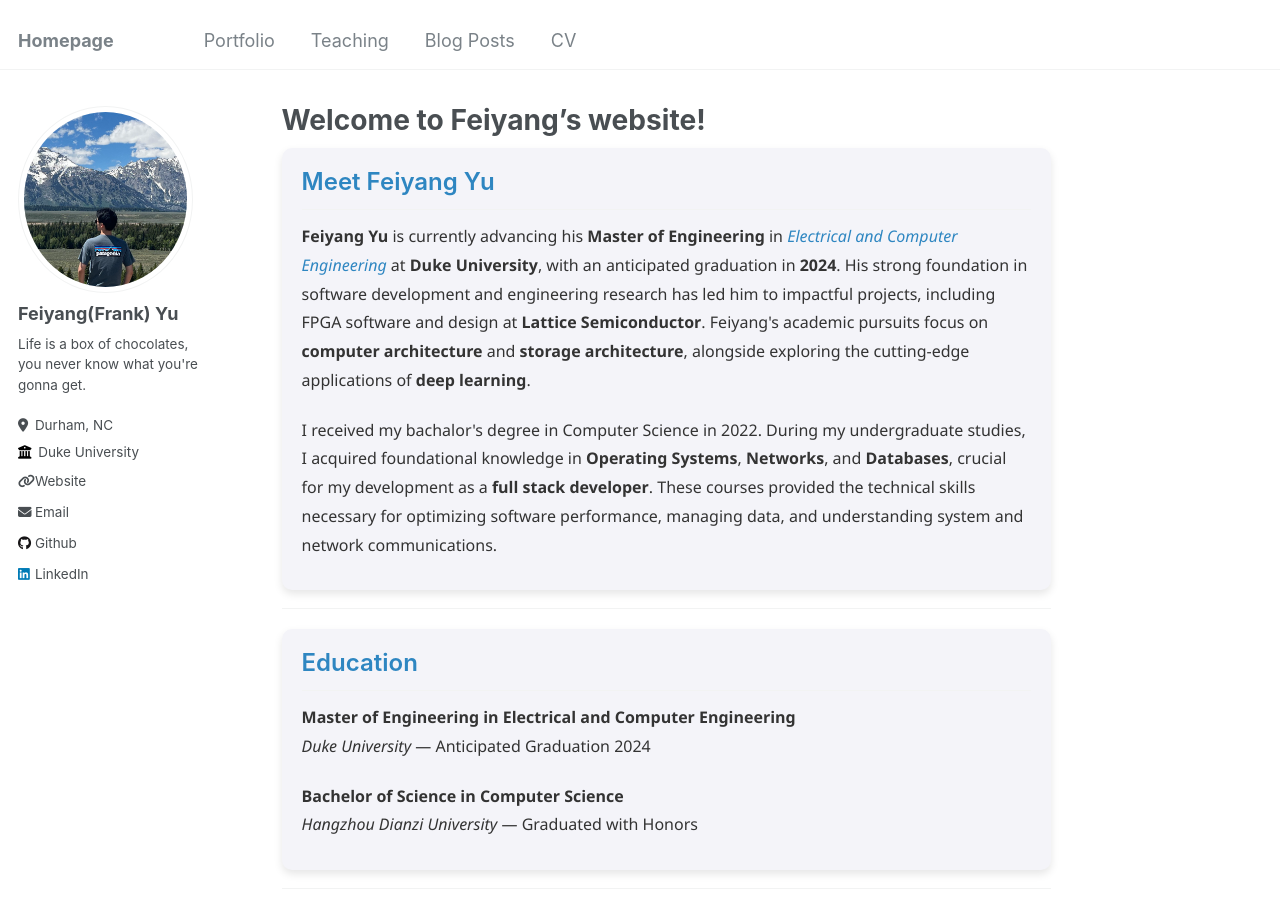
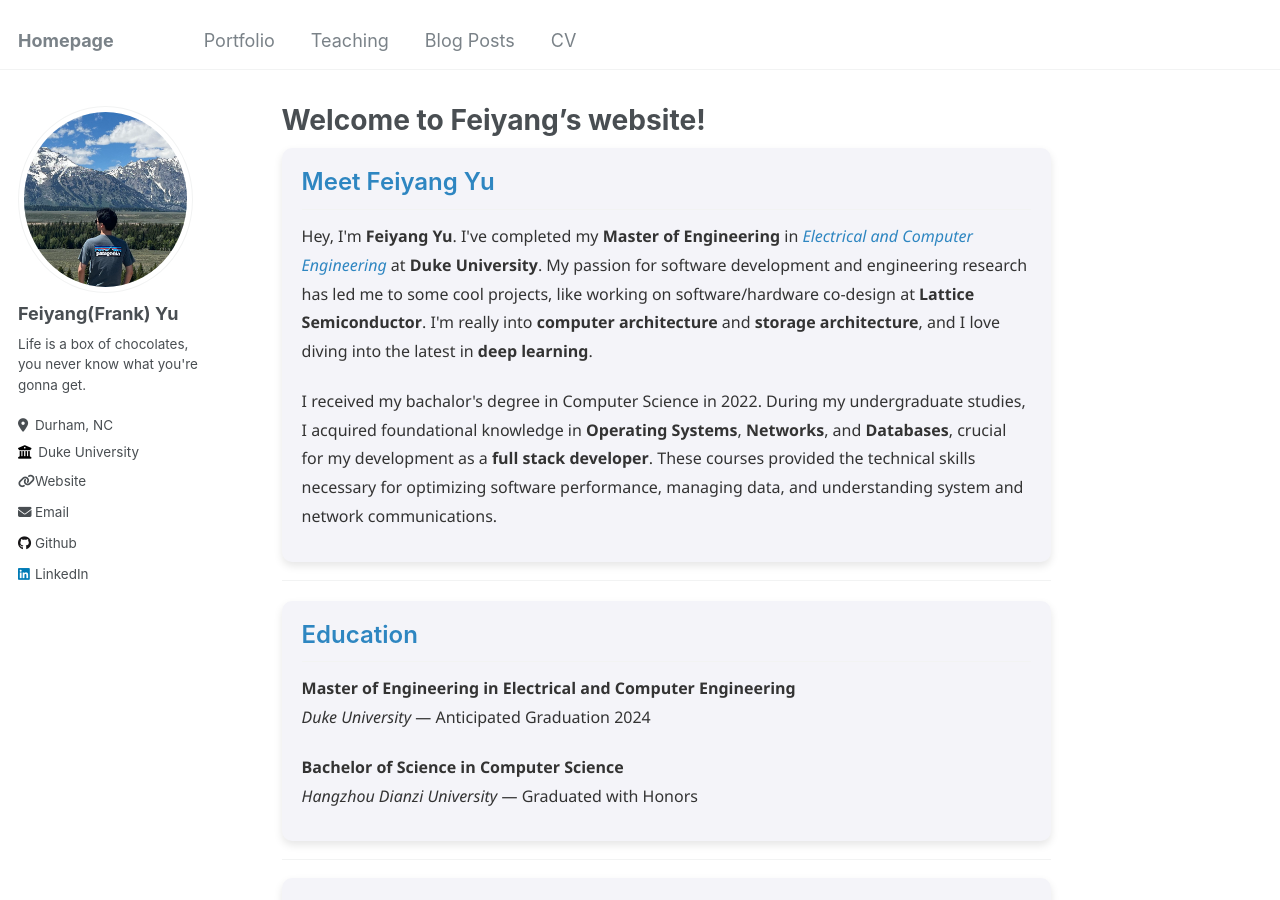
Before and after one commit to Gofeiyang/Gofeiyang.github.io, a Jekyll site: the page built from _pages/about.md, in a window 1280 px wide and 900 px high. Built offline with Jekyll 4.4.1, drawn with Linux system fonts in a browser that asks for light colours.

Commit message:
change about me

```diff
--- a/_pages/about.md
+++ b/_pages/about.md
@@ -10,8 +10,9 @@ redirect_from:
 <div style="font-family: 'Segoe UI', Tahoma, Geneva, Verdana, sans-serif; background-color: #f4f4f9; padding: 10px 20px; border-radius: 10px; box-shadow: 0 4px 8px rgba(0,0,0,0.1);">
     <h2 style="color: #2E86C1; font-size: 24px; font-weight: 600; margin-top: 10px;">Meet Feiyang Yu</h2>
     <p style="font-size: 16px; line-height: 1.8; color: #333;">
-        <strong style="color: #333; font-weight: 700;">Feiyang Yu</strong> is currently advancing his <strong style="font-weight: 700;">Master of Engineering</strong> in <em style="color: #2E86C1;">Electrical and Computer Engineering</em> at <strong>Duke University</strong>, with an anticipated graduation in <strong>2024</strong>. His strong foundation in software development and engineering research has led him to impactful projects, including FPGA software and design at <strong>Lattice Semiconductor</strong>. Feiyang's academic pursuits focus on <strong>computer architecture</strong> and <strong>storage architecture</strong>, alongside exploring the cutting-edge applications of <strong>deep learning</strong>.
+        Hey, I'm <strong style="color: #333; font-weight: 700;">Feiyang Yu</strong>. I've completed my <strong style="font-weight: 700;">Master of Engineering</strong> in <em style="color: #2E86C1;">Electrical and Computer Engineering</em> at <strong>Duke University</strong>. My passion for software development and engineering research has led me to some cool projects, like working on software/hardware co-design at <strong>Lattice Semiconductor</strong>. I'm really into <strong>computer architecture</strong> and <strong>storage architecture</strong>, and I love diving into the latest in <strong>deep learning</strong>.
     </p>
+
     <p style="font-size: 16px; line-height: 1.8; color: #333;">
         I received my bachalor's degree in Computer Science in 2022. During my undergraduate studies, I acquired foundational knowledge in <strong>Operating Systems</strong>, <strong>Networks</strong>, and <strong>Databases</strong>, crucial for my development as a <strong>full stack developer</strong>. These courses provided the technical skills necessary for optimizing software performance, managing data, and understanding system and network communications.
     </p>
```
